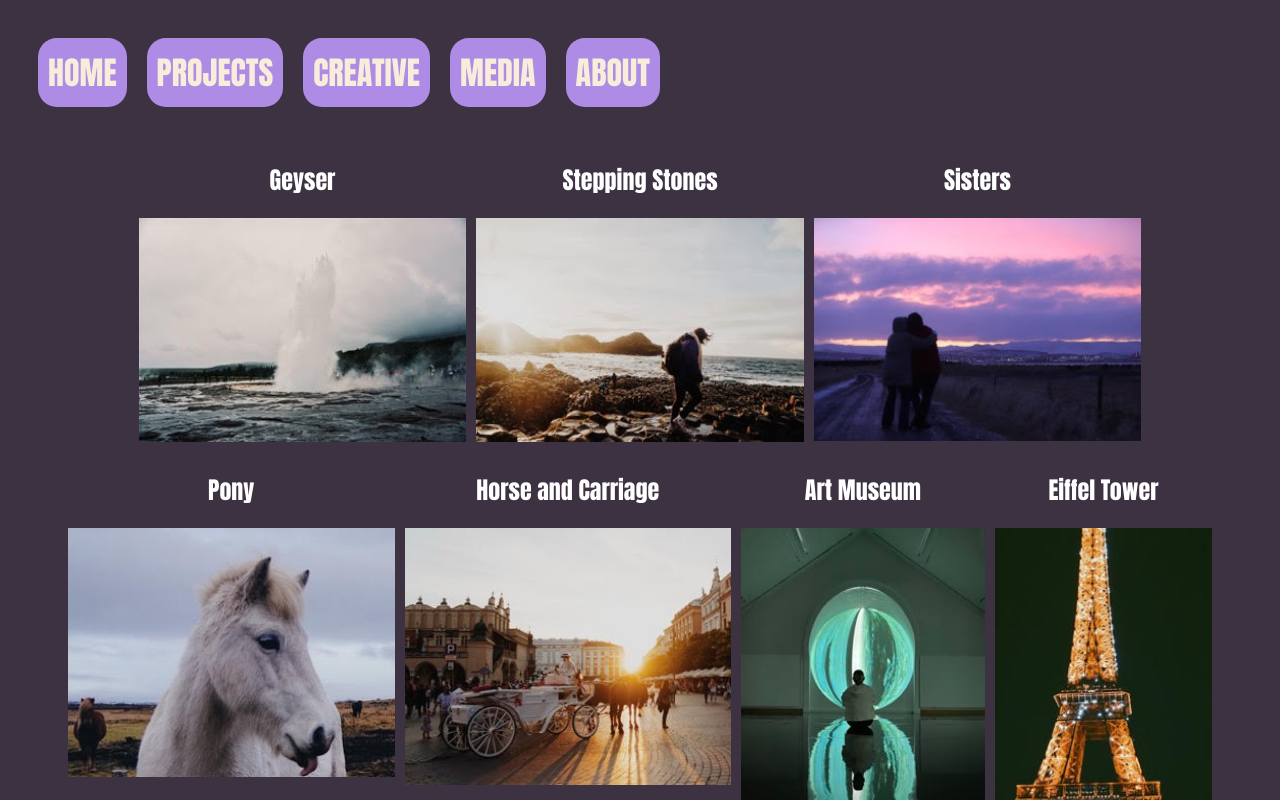
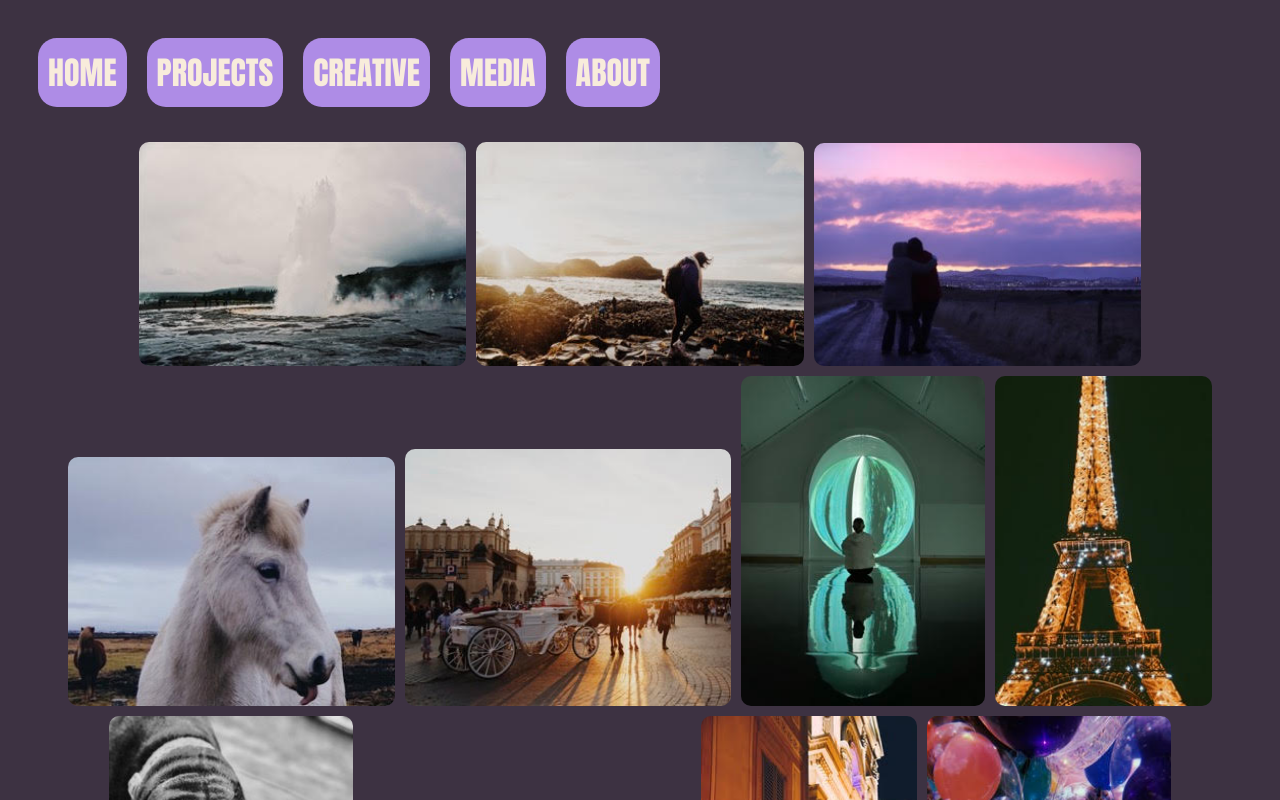
Before and after one commit to GracieLouFreebush22/portfolio-front, a React (Create React App) app: page /Media in a window 1280 px wide. Shown: the top 800 px of the page. Built offline with nearby package versions, Linux system fonts and the light colour scheme; the HTML template or start-up script is replaced by a standard one.

Commit message:
media page css improved

```diff
--- a/src/componenets/MediaPage.tsx
+++ b/src/componenets/MediaPage.tsx
@@ -8,9 +8,9 @@ function MediaPage(): JSX.Element {
         {mediaDataArr.map((pic) => {
           return (
             <div className="gallery" key={pic.id}>
-              <div>
+              {/* <div>
                 <h2> {pic.title}</h2>
-              </div>
+              </div> */}
               <div>
                 <img src={pic.img} alt="" className="media-img" />
               </div>
--- a/src/css/MediaPage.css
+++ b/src/css/MediaPage.css
@@ -2,10 +2,12 @@
   width: 100%;
   height: 100%;
   background-size: contain;
+  border-radius: 10px;
 }
 
 .media-img:hover {
-  background-color: red;
+  size-adjust:inherit;
+  border: 7px solid rgb(52, 31, 70);
 }
 
 .gallery {
@@ -13,9 +15,11 @@
   border: pink opacity;
   width: fit-content;
   display: inline-grid;
+
 }
 
 .gallery:hover {
-  border: 10px solid rgb(217, 22, 235);
+  background-color: 10px solid rgb(217, 22, 235);
   column-span: all;
+  padding: 20px;
 }
```
